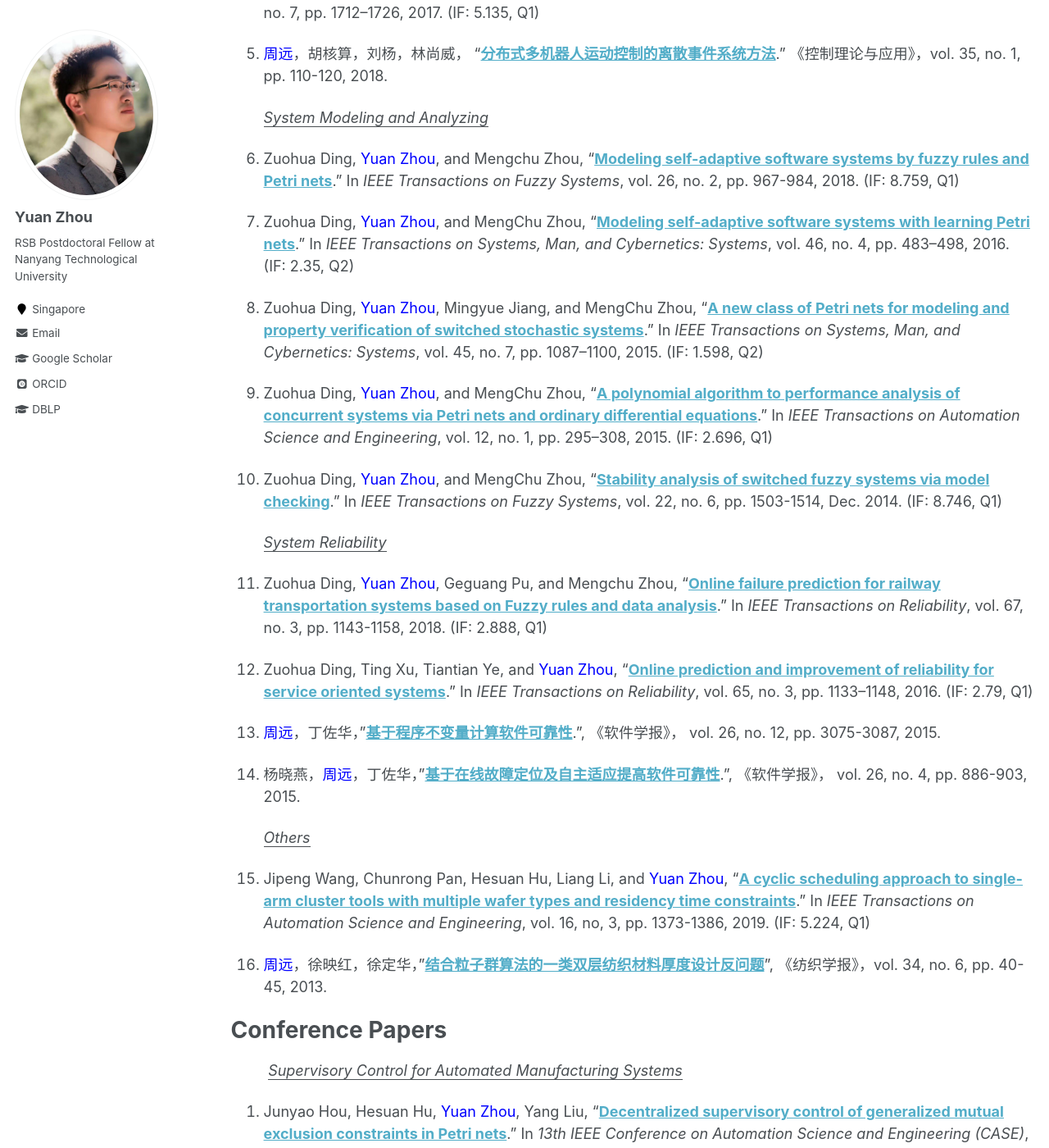
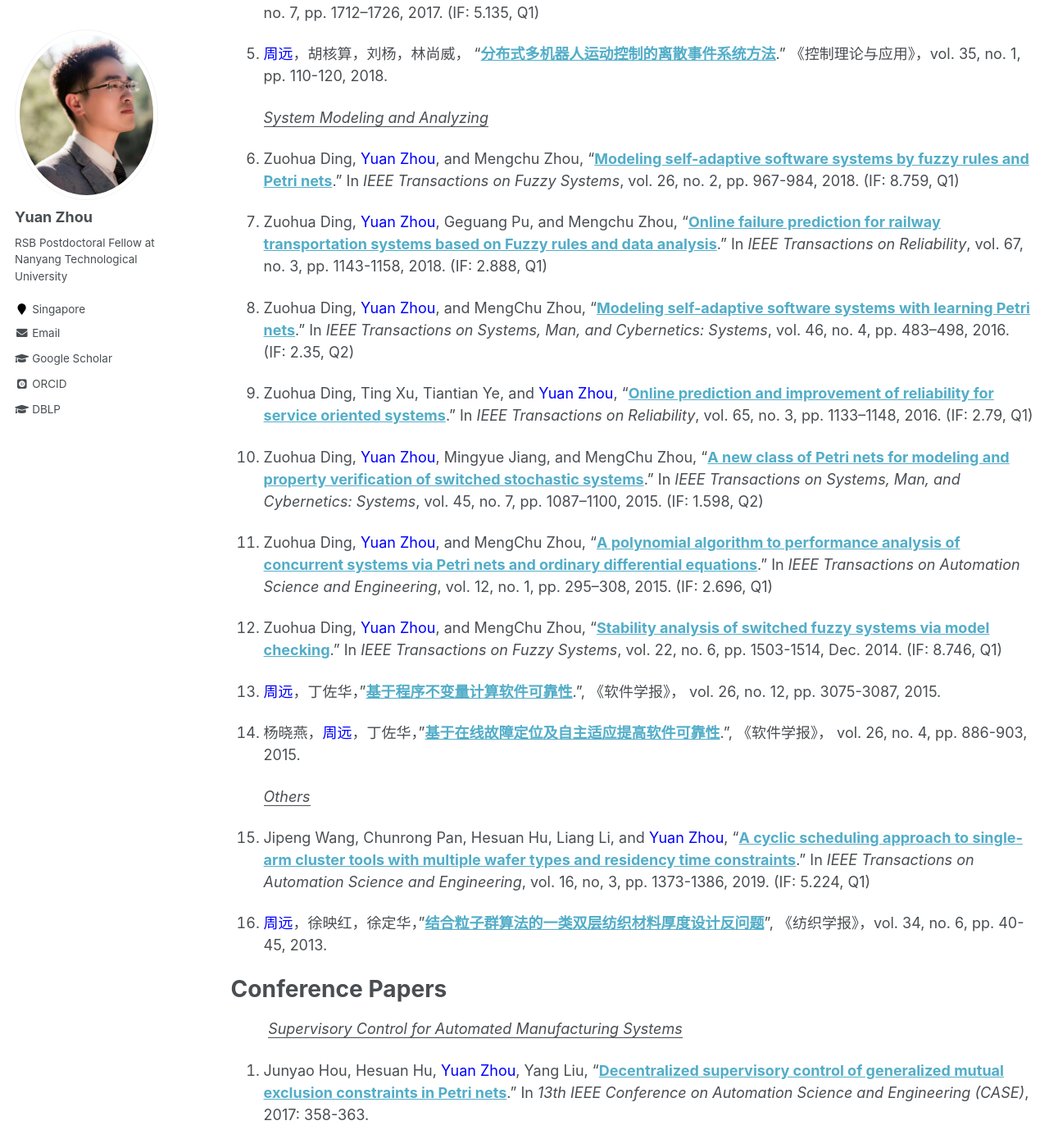
Before and after one commit to yuanzhou-yzhou/yuanzhou-yzhou.github.io, a Jekyll site: the page built from _pages/publications.md, in a window 1280 px wide and 1400 px high, scrolled down 628 px. Shown: the whole window at 82% size. Built offline with Jekyll 4.4.1, drawn with Linux system fonts in a browser that asks for light colours; some web fonts are replaced; comment, search, counter and statistics services are not loaded; some of the changed text lies outside the part shown.

Commit message:
Update publications.md

```diff
--- a/_pages/publications.md
+++ b/_pages/publications.md
@@ -28,19 +28,17 @@ You can find my articles on my [Google Scholar](https://scholar.google.com/citat
 
 1. Zuohua Ding, <span style="color:blue">Yuan Zhou</span>, and Mengchu Zhou, "**[Modeling self-adaptive software systems by fuzzy rules and Petri nets](https://ieeexplore.ieee.org/abstract/document/7917321)**." In *IEEE Transactions on Fuzzy Systems*, vol. 26, no. 2, pp. 967-984, 2018. (IF: 8.759, Q1)
 
+1. Zuohua Ding, <span style="color:blue">Yuan Zhou</span>, Geguang Pu, and Mengchu Zhou, "**[Online failure prediction for railway transportation systems based on Fuzzy rules and data analysis](https://ieeexplore.ieee.org/abstract/document/8357501)**." In *IEEE Transactions on Reliability*, vol. 67, no. 3, pp. 1143-1158, 2018. (IF: 2.888, Q1)
+
 1. Zuohua Ding, <span style="color:blue">Yuan Zhou</span>, and MengChu Zhou, “**[Modeling self-adaptive software systems with learning Petri nets](https://ieeexplore.ieee.org/abstract/document/7115165)**." In *IEEE Transactions on Systems, Man, and Cybernetics: Systems*, vol. 46, no. 4, pp. 483–498, 2016. (IF: 2.35, Q2)
+
+1. Zuohua Ding, Ting Xu, Tiantian Ye, and <span style="color:blue">Yuan Zhou</span>, “**[Online prediction and improvement of reliability for service oriented systems](https://ieeexplore.ieee.org/abstract/document/7361770/)**.” In *IEEE Transactions on Reliability*, vol. 65, no. 3, pp. 1133–1148, 2016. (IF: 2.79, Q1)
 
 1. Zuohua Ding, <span style="color:blue">Yuan Zhou</span>, Mingyue Jiang, and MengChu Zhou, “**[A new class of Petri nets for modeling and property verification of switched stochastic systems](https://ieeexplore.ieee.org/abstract/document/6995961/)**." In *IEEE Transactions on Systems, Man, and Cybernetics: Systems*, vol. 45, no. 7, pp. 1087–1100, 2015. (IF: 1.598, Q2)
 
 1. Zuohua Ding, <span style="color:blue">Yuan Zhou</span>, and MengChu Zhou, “**[A polynomial algorithm to performance analysis of concurrent systems via Petri nets and ordinary differential equations](https://ieeexplore.ieee.org/abstract/document/6684591)**." In *IEEE Transactions on Automation Science and Engineering*, vol. 12, no. 1, pp. 295–308, 2015. (IF: 2.696, Q1)
 
 1. Zuohua Ding, <span style="color:blue">Yuan Zhou</span>, and MengChu Zhou, “**[Stability analysis of switched fuzzy systems via model checking](https://ieeexplore.ieee.org/abstract/document/6698303)**." In *IEEE Transactions on Fuzzy Systems*, vol. 22, no. 6, pp. 1503-1514, Dec. 2014. (IF: 8.746, Q1)
-
-   *<u>System Reliability</u>*
-
-1. Zuohua Ding, <span style="color:blue">Yuan Zhou</span>, Geguang Pu, and Mengchu Zhou, "**[Online failure prediction for railway transportation systems based on Fuzzy rules and data analysis](https://ieeexplore.ieee.org/abstract/document/8357501)**." In *IEEE Transactions on Reliability*, vol. 67, no. 3, pp. 1143-1158, 2018. (IF: 2.888, Q1)
-
-1. Zuohua Ding, Ting Xu, Tiantian Ye, and <span style="color:blue">Yuan Zhou</span>, “**[Online prediction and improvement of reliability for service oriented systems](https://ieeexplore.ieee.org/abstract/document/7361770/)**.” In *IEEE Transactions on Reliability*, vol. 65, no. 3, pp. 1133–1148, 2016. (IF: 2.79, Q1)
 
 1. <span style="color:blue">周远</span>，丁佐华，"**[基于程序不变量计算软件可靠性](http://www.jos.org.cn/jos/ch/reader/view_abstract.aspx?file_no=4803&flag=1)**.", 《软件学报》， vol. 26, no. 12, pp. 3075-3087, 2015.
 
```
Also changed, not shown: other parts of _pages/publications.md (+1 -1 lines).
